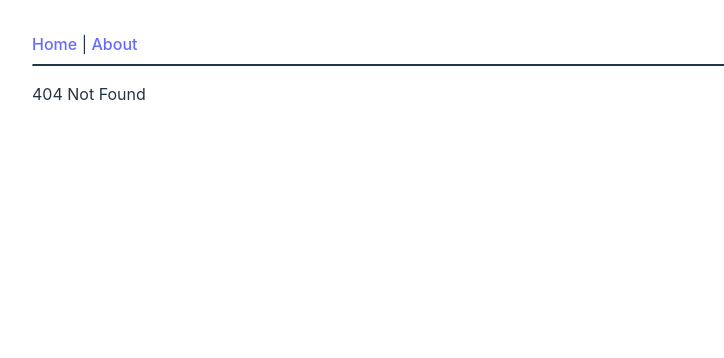
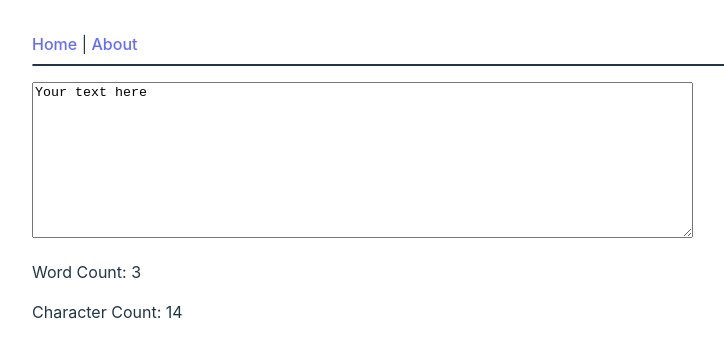
Before and after one commit to knlao/knlao.github.io, a Vue app: page /wordcount in a window 1280 px wide. Before the commit this address had no page. Shown: the top 358 px of the page, without its empty margins (0-724 px from the left). Built offline with nearby package versions, Linux system fonts and the light colour scheme.

Commit message:
Added WordCount.vue

```diff
--- a/src/components/pages/WordCount.vue
+++ b/src/components/pages/WordCount.vue
@@ -1,11 +1,17 @@
 <script setup>
+import { ref } from 'vue';
+const text = ref("Your text here")
 
 </script>
 
 <template>
-
+    <textarea :value="text" @input="event => text = event.target.value" @focus="$event.target.select()" rows="10" cols="80"></textarea>
+    <p>Word Count: {{ (text==='' ? 0 : text.match(/(\w+)/g).length) }}</p>
+    <p>Character Count: {{ (text==='' ? 0 : text.length) }}</p>
 </template>
 
 <style scoped>
-
+textarea {
+    margin-top: 1rem;
+}
 </style>
--- a/src/main.js
+++ b/src/main.js
@@ -12,6 +12,7 @@ import About from './components/About.vue';
 import NotFound from './components/NotFound.vue';
 
 import Rng from './components/pages/Rng.vue';
+import WordCount from './components/pages/WordCount.vue';
 
 import { createRouter, createWebHistory } from 'vue-router';
 
@@ -39,6 +40,11 @@ const router = createRouter({
             name: 'Rng',
             component: Rng
         },
+        {
+            path: '/wordcount',
+            name: 'WordCount',
+            component: WordCount
+        },
 
     ]
 });
```
Also changed, not shown: 5 other files (tests, documents, lock files or other folders).
